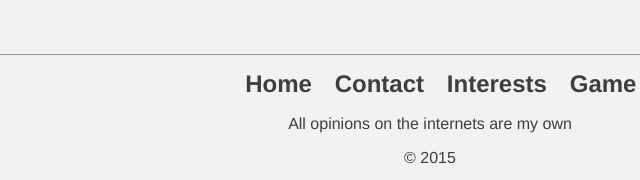
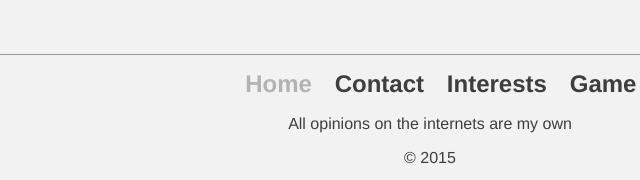
Before and after one commit to deeheber/About-Me, a plain HTML site: page index.html in a window 1280 px wide. Shown: the part 684-864 px from the top of the page, 210-850 px from the left. Drawn offline with Linux system fonts and the light colour scheme.

Commit message:
active link highlighted in footer nav

```diff
--- a/index.html
+++ b/index.html
@@ -50,5 +50,6 @@
 
     </footer>
     </div>
+    <script src="navigation.js"></script>
   </body>
 </html>
--- /dev/null
+++ b/navigation.js
@@ -0,0 +1,16 @@
+//active link color change
+var pageURL = window.location.pathname;
+pageURL = pageURL.replace(".html", "");
+pageURL = pageURL.replace("/", "");
+if(pageURL === "index"){
+  pageURL = "home";
+}
+
+var navLinks = document.querySelectorAll(".footerNav li a");
+for(var i=0; i<navLinks.length; i++){
+  var currentNavLink = navLinks[i].textContent.toLowerCase();
+  if(pageURL === currentNavLink){
+    navLinks[i].classList.remove("active"); //for later when it's a SPA
+    navLinks[i].classList.add("active");
+  }
+}
--- a/styles.css
+++ b/styles.css
@@ -158,3 +158,7 @@
     font-size: 1.5em;
     margin-right: 1.5%;
   }
+
+  .active {
+    color: rgb(179, 179, 179);
+  }
```
Also changed, not shown: contact.html (+1 -0 lines), game.html (+1 -0 lines), interests.html (+1 -0 lines).
